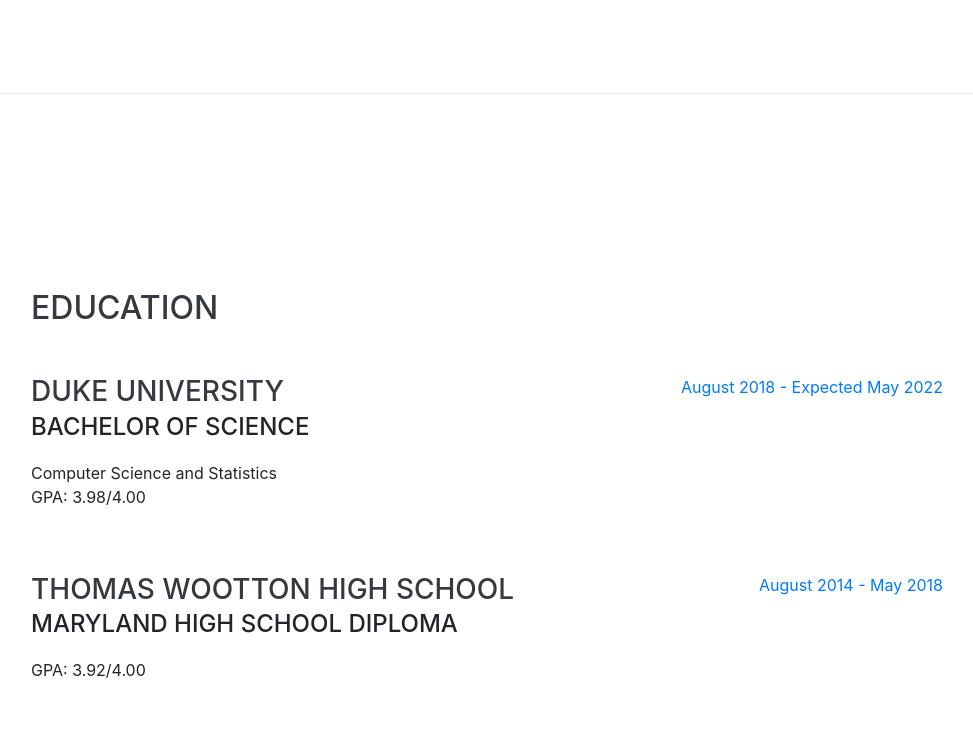
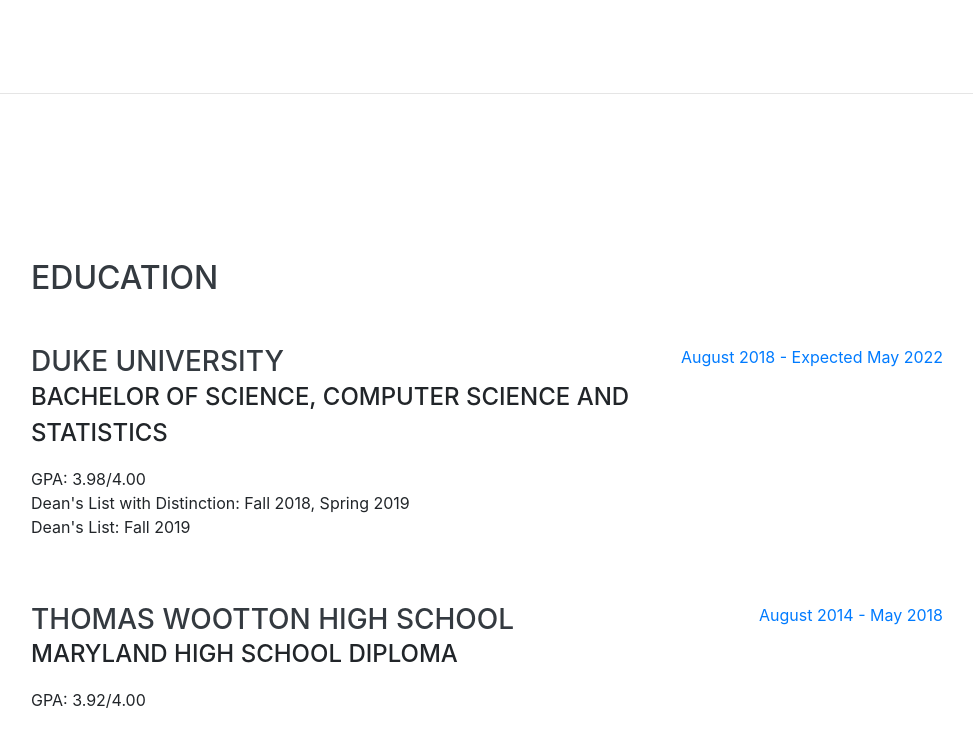
Before and after one commit to wyu12/wyu12.github.io, a website with bundled scripts: page index.html in a window 1280 px wide. Shown: the part 1562-2298 px from the top of the page, without its empty margins (289-1262 px from the left). Built offline with nearby package versions, Linux system fonts and the light colour scheme; a web font is replaced by a local one.

Commit message:
modified education tab

```diff
--- a/index.html
+++ b/index.html
@@ -64,7 +64,7 @@
         <h1 class="mb-0">William
           <span class="text-primary">Yu</span>
         </h1>
-        <div class="subheading mb-5">Rockville, MD 20850 · Durham, NC 27708
+        <div class="subheading mb-5">Rockville, MD · Durham, NC
         </div>
         <p class="lead mb-5">I am a sophomore at Duke University majoring in Computer Science and Statistics.
           I'm an ambitious software engineer with interdisciplinary interests and a highly quantitative background. </p>
@@ -133,9 +133,12 @@
         <div class="resume-item d-flex flex-column flex-md-row justify-content-between mb-5">
           <div class="resume-content">
             <h3 class="mb-0">Duke University</h3>
-            <div class="subheading mb-3">Bachelor of Science</div>
-            <div>Computer Science and Statistics</div>
-            <p>GPA: 3.98/4.00</p>
+            <div class="subheading mb-3">Bachelor of Science, Computer Science and Statistics</div>
+            <div>GPA: 3.98/4.00</div>
+            <p>
+              Dean's List with Distinction: Fall 2018, Spring 2019<br>
+              Dean's List: Fall 2019
+            </p>
           </div>
           <div class="resume-date text-md-right">
             <span class="text-primary">August 2018 - Expected May 2022</span>
```
